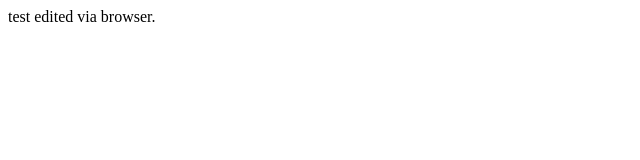
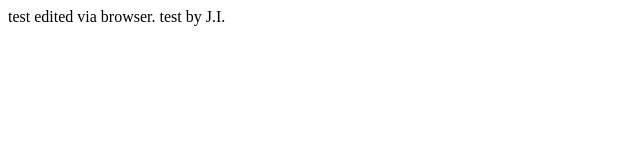
Before and after one commit to hgsbs11/hgsbs11.github.io, a plain HTML site: page index.html in a window 1280 px wide. Shown: the full height of the page, 0-640 px from the left. Drawn offline with Linux system fonts and the light colour scheme.

Commit message:
Update index.html

```diff
--- a/index.html
+++ b/index.html
@@ -2,6 +2,7 @@
 
   <body>
 test edited via browser.
+test by J.I.
   </body>
 
 </html>
```
